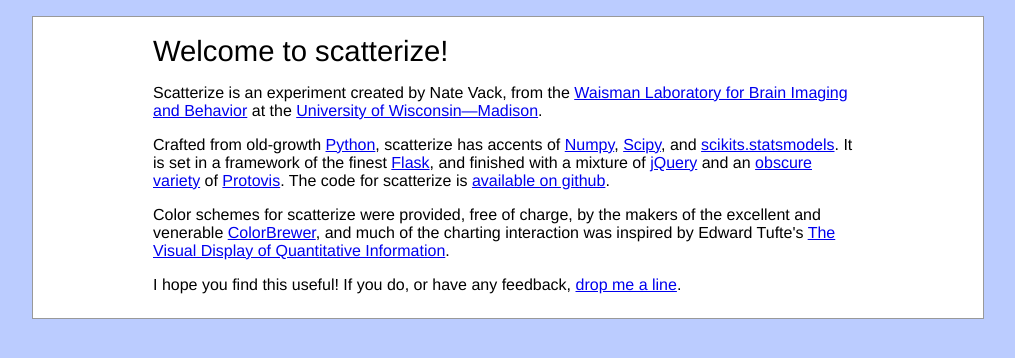
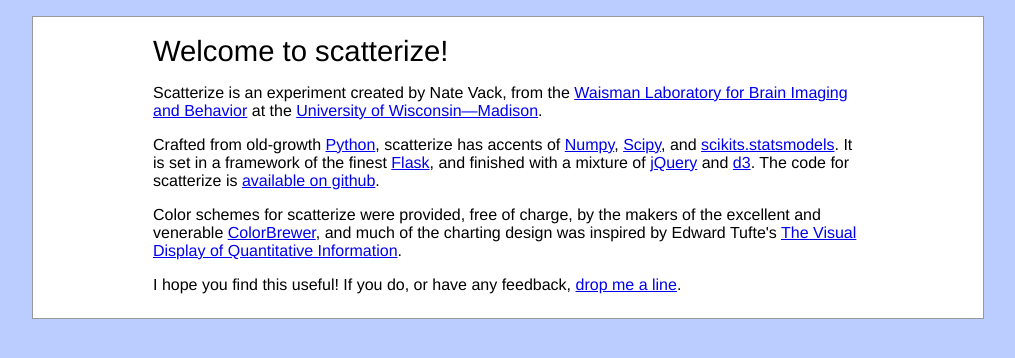
Before and after one commit to njvack/scatterize, a Python web app: template templates/about.html in a window 1280 px wide. Shown: the part 25-383 px from the top of the page, without its empty margins (132-1147 px from the left). Run offline with Jinja, Linux system fonts and the light colour scheme; the template is opened without the code that fills it, so the values that code supplies are empty; some libraries are stand-ins or nearby versions.

Commit message:
Update "about" page.

```diff
--- a/templates/about.html
+++ b/templates/about.html
@@ -16,9 +16,8 @@
     and <a href="http://statsmodels.sourceforge.net/">scikits.statsmodels</a>.
     It is set in a framework of the finest
     <a href="http://flask.pocoo.org/">Flask</a>, and finished with a mixture
-    of <a href="http://jquery.com/">jQuery</a> and an
-    <a href="https://github.com/pmalves/protovis">obscure variety</a> of
-    <a href="http://vis.stanford.edu/protovis/">Protovis</a>. The code for
+    of <a href="http://jquery.com/">jQuery</a> and
+    <a href="http://mbostock.github.com/d3/">d3</a>. The code for
     scatterize is <a href="https://github.com/njvack/scatterize">available
     on github</a>.
   </p>
@@ -26,7 +25,7 @@
     Color schemes for scatterize were provided, free of charge, by the makers
     of the excellent and venerable
     <a href="http://colorbrewer2.org/">ColorBrewer</a>, and much of the
-    charting interaction was inspired by Edward Tufte's
+    charting design was inspired by Edward Tufte's
     <a href="http://www.edwardtufte.com/tufte/books_vdqi">The Visual Display
     of Quantitative Information</a>.
   </p>
```
